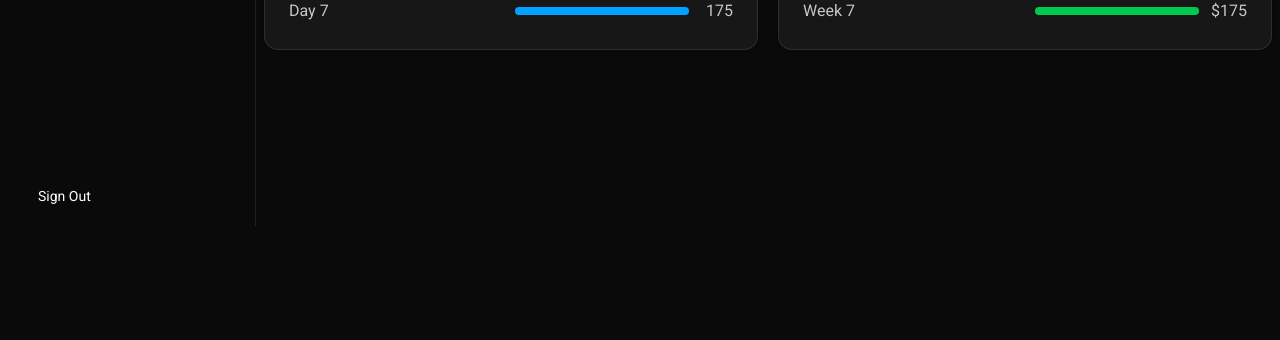
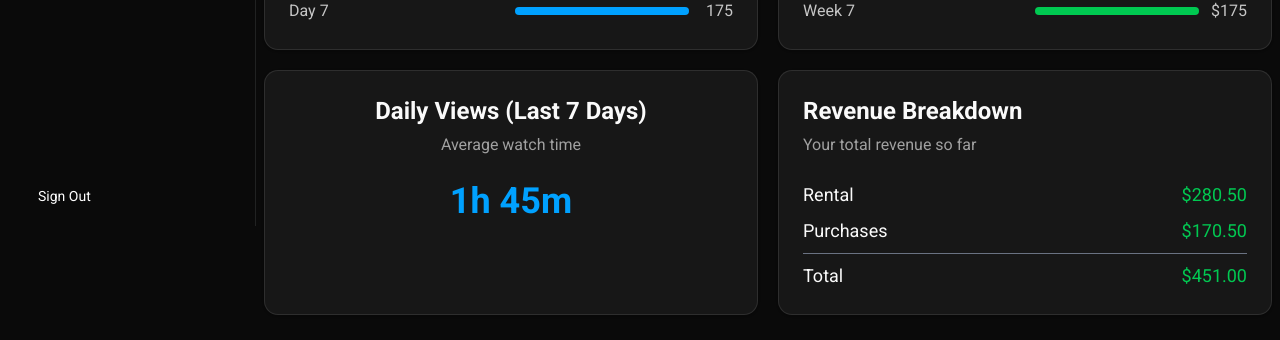
Before and after one commit to nrbnayon/Stream-Lab, a Next.js app: page /my-titles/analytics/1 in a window 1280 px wide. Shown: the part 574-914 px from the top of the page. Before the commit the page ends 800 px from the top, so only its background shows below. Built offline with nearby package versions, Linux system fonts and the light colour scheme; some icons are missing.

Commit message:
Added: total reveneu and watch time cards on analytics page

```diff
--- a/app/(roles)/(user)/my-titles/analytics/[id]/page.jsx
+++ b/app/(roles)/(user)/my-titles/analytics/[id]/page.jsx
@@ -1,6 +1,8 @@
 import AnalyticsHeading from "@/components/dashboard/user/my-titles/analytics-heading";
 import DailyViews from "@/components/dashboard/user/my-titles/analytics/daily-views";
+import RevenueBreakdown from "@/components/dashboard/user/my-titles/analytics/revenue-breakdown";
 import AnalyticsStats from "@/components/dashboard/user/my-titles/analytics/stats";
+import WatchTime from "@/components/dashboard/user/my-titles/analytics/watch-time";
 import WeeklyEarnings from "@/components/dashboard/user/my-titles/analytics/weekly-earnings";
 
 export default async function FilmAnalyticsPage({ params }) {
@@ -10,9 +12,13 @@ export default async function FilmAnalyticsPage({ params }) {
     <>
       <AnalyticsHeading movieName="Movie Name" />
       <AnalyticsStats />
-      <div className="mt-5 grid lg:grid-cols-2 gap-5">
+      <div className="my-5 grid lg:grid-cols-2 gap-5">
         <DailyViews />
         <WeeklyEarnings />
+      </div>
+      <div className="my-5 grid lg:grid-cols-2 gap-5">
+        <WatchTime />
+        <RevenueBreakdown />
       </div>
     </>
   );
--- /dev/null
+++ b/components/dashboard/user/my-titles/analytics/revenue-breakdown.jsx
@@ -0,0 +1,33 @@
+import {
+  Card,
+  CardContent,
+  CardDescription,
+  CardHeader,
+  CardTitle,
+} from "@/components/ui/card";
+import { Separator } from "@/components/ui/separator";
+export default function RevenueBreakdown() {
+  return (
+    <Card>
+      <CardHeader>
+        <CardTitle>Revenue Breakdown</CardTitle>
+        <CardDescription>Your total revenue so far</CardDescription>
+      </CardHeader>
+      <CardContent className="space-y-2 text-lg">
+        <p className="flex justify-between">
+          <span>Rental</span>
+          <span className="text-green-500">$280.50</span>
+        </p>
+        <p className="flex justify-between">
+          <span>Purchases</span>
+          <span className="text-green-500">$170.50</span>
+        </p>
+        <Separator className="bg-gray-500" />
+        <p className="flex justify-between">
+          <span>Total</span>
+          <span className="text-green-500">$451.00</span>
+        </p>
+      </CardContent>
+    </Card>
+  );
+}
--- /dev/null
+++ b/components/dashboard/user/my-titles/analytics/watch-time.jsx
@@ -0,0 +1,20 @@
+import {
+  Card,
+  CardContent,
+  CardDescription,
+  CardHeader,
+  CardTitle,
+} from "@/components/ui/card";
+export default function WatchTime() {
+  return (
+    <Card className="text-center">
+      <CardHeader>
+        <CardTitle>Daily Views (Last 7 Days)</CardTitle>
+        <CardDescription>Average watch time</CardDescription>
+      </CardHeader>
+      <CardContent className="text-4xl font-bold text-primary">
+        1h 45m
+      </CardContent>
+    </Card>
+  );
+}
```
Also changed, not shown: components/ui/separator.jsx (+7 -6 lines).
